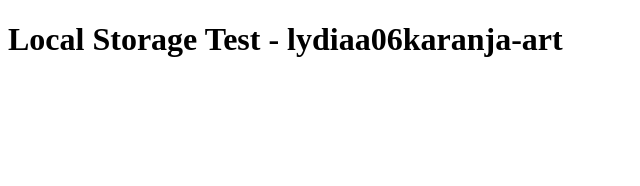
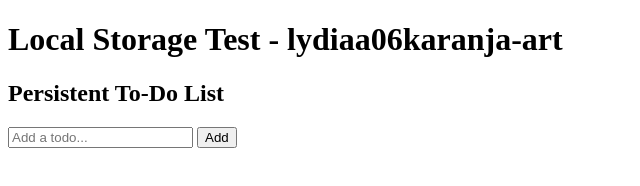
Before and after one commit to lydiaa06karanja-art/iyf-s11-week-07-lydiaa06karanja-art, a plain HTML site: page index.html in a window 1280 px wide. Shown: the whole page, without its empty margins (0-640 px from the left). Drawn offline with Linux system fonts and the light colour scheme.

Commit message:
Update index.html

```diff
--- a/index.html
+++ b/index.html
@@ -1,3 +1,4 @@
+
 <!DOCTYPE html>
 <html>
 <head>
@@ -5,6 +6,13 @@
 </head>
 <body>
   <h1>Local Storage Test - lydiaa06karanja-art</h1>
+
+  <h2>Persistent To-Do List </h2>
+  <input type="text" id="todoInput" placeholder="Add a todo...">
+  <button onclick="handleAdd()">Add</button>
+
+  <ul id="todoList"></ul>
+
   <script src="script.js"></script>
 </body>
 </html>
```
